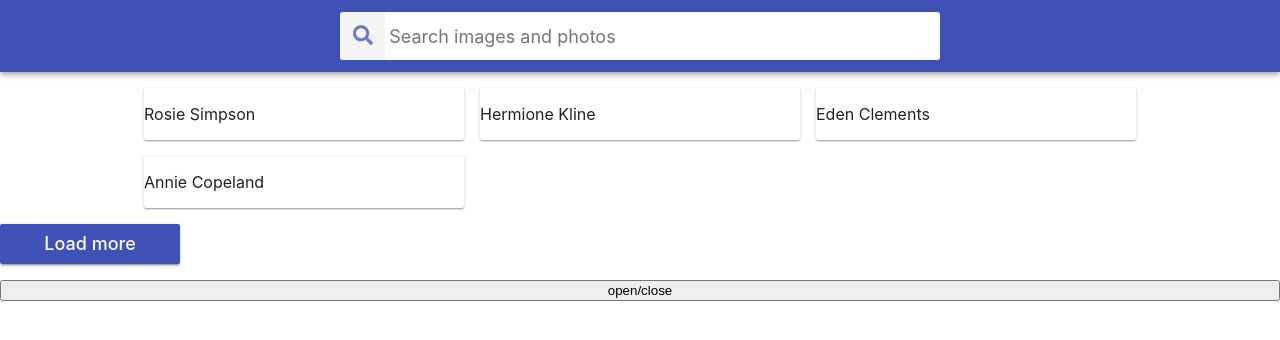
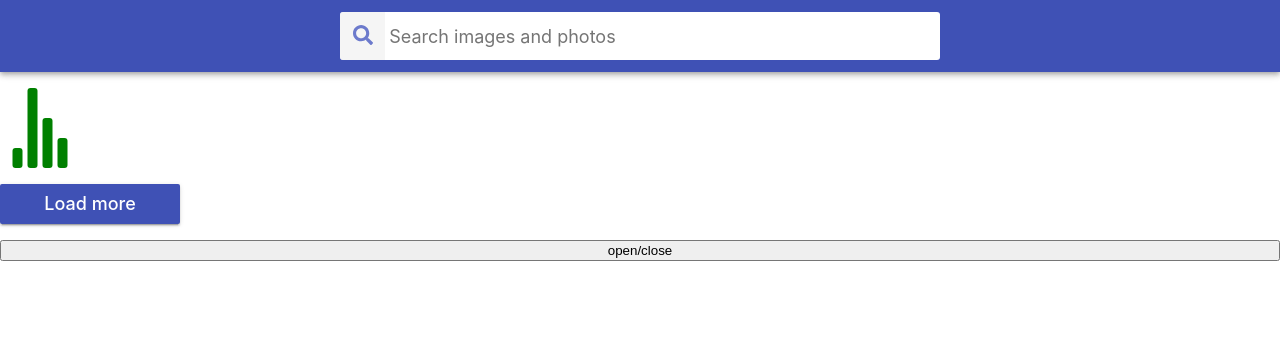
Before and after one commit to Denys07748/goit-react-hw-03-image-finder, a React (Create React App) app: page / in a window 1280 px wide. Shown: the top 340 px of the page. Built offline with nearby package versions, Linux system fonts and the light colour scheme.

Commit message:
додає спинер

```diff
--- a/package.json
+++ b/package.json
@@ -13,6 +13,7 @@
     "react": "^18.1.0",
     "react-dom": "^18.1.0",
     "react-icons": "^4.8.0",
+    "react-loader-spinner": "^5.3.4",
     "react-scripts": "5.0.1",
     "web-vitals": "^2.1.3"
   },
--- a/src/components/App/App.jsx
+++ b/src/components/App/App.jsx
@@ -5,6 +5,7 @@ import Searchbar from 'components/Searchbar/Searchbar';
 import Modal from 'components/Modal/Modal';
 import ImageGallery from 'components/ImageGallery/ImageGallery';
 import Button from 'components/Button/Button';
+import Loader from 'components/Loader/Loader';
 
 class App extends Component {
   state = {
@@ -14,16 +15,13 @@ class App extends Component {
     {id: 'id-3', name: 'Eden Clements', number: '645-17-79'},
     {id: 'id-4', name: 'Annie Copeland', number: '227-91-26'},
   ],
+    images: null,
     showModal: false,
+    loading: true,
   }
 
   componentDidMount() {
-    const contacts = localStorage.getItem('contacts');
-    const parsedContacts = JSON.parse(contacts);
-
-    if(parsedContacts) {
-      this.setState({ contacts: parsedContacts });
-    }
+    // this.setState({ loading: true });
   }
 
   componentDidUpdate(prevPors, prevState) {
@@ -59,33 +57,16 @@ class App extends Component {
     console.log(imageData);
   }
 
-  // changeFilter = e => {
-  //   this.setState({filter: e.currentTarget.value})
-  // };
-
-  // getVisibleContacts = () => {
-  //   const {filter, contacts} = this.state;
-  //   const normalizedFilter = filter.toLowerCase();
-
-  //   return contacts.filter(({name}) =>
-  //     name.toLowerCase().includes(normalizedFilter)
-  //   );
-  // };
-
-  // deleteContact = contactId => {
-  //   this.setState(prevState => ({
-  //     contacts: prevState.contacts.filter(({id}) => id !== contactId),
-  //   }));
-  // };
-
   render() {
-    const { showModal } = this.state;
+    const { images, showModal, loading } = this.state;
 
     return (
       <Container>
         <Searchbar onSubmit={this.searchImages}/>
-        <ImageGallery images={this.state.contacts}/>
-        {/* <Loader/> */}
+        {images && (
+          <ImageGallery images={this.state.contacts}/>
+        )}
+        {loading && <Loader/>}
         <Button/>
         <button type='button' onClick={this.toggleModal}>open/close</button>
         {showModal && (
--- a/src/components/Button/Button.styled.jsx
+++ b/src/components/Button/Button.styled.jsx
@@ -22,6 +22,7 @@ export const ButtonEl = styled.button`
 
     :hover,
     :focus {
-        background-color: #303f9f;
+        background-color: #263388;
+        border: 2px solid black;
     }
 `;
--- a/src/components/Loader/Loader.jsx
+++ b/src/components/Loader/Loader.jsx
@@ -0,0 +1,15 @@
+import { Audio } from 'react-loader-spinner';
+
+const Loader = () => {
+    return (
+        <Audio
+            height="80"
+            width="80"
+            radius="9"
+            color="green"
+            ariaLabel="loading"
+        />
+    )
+};
+
+export default Loader;
```
Also changed, not shown: 1 other file (tests, documents, lock files or other folders).
